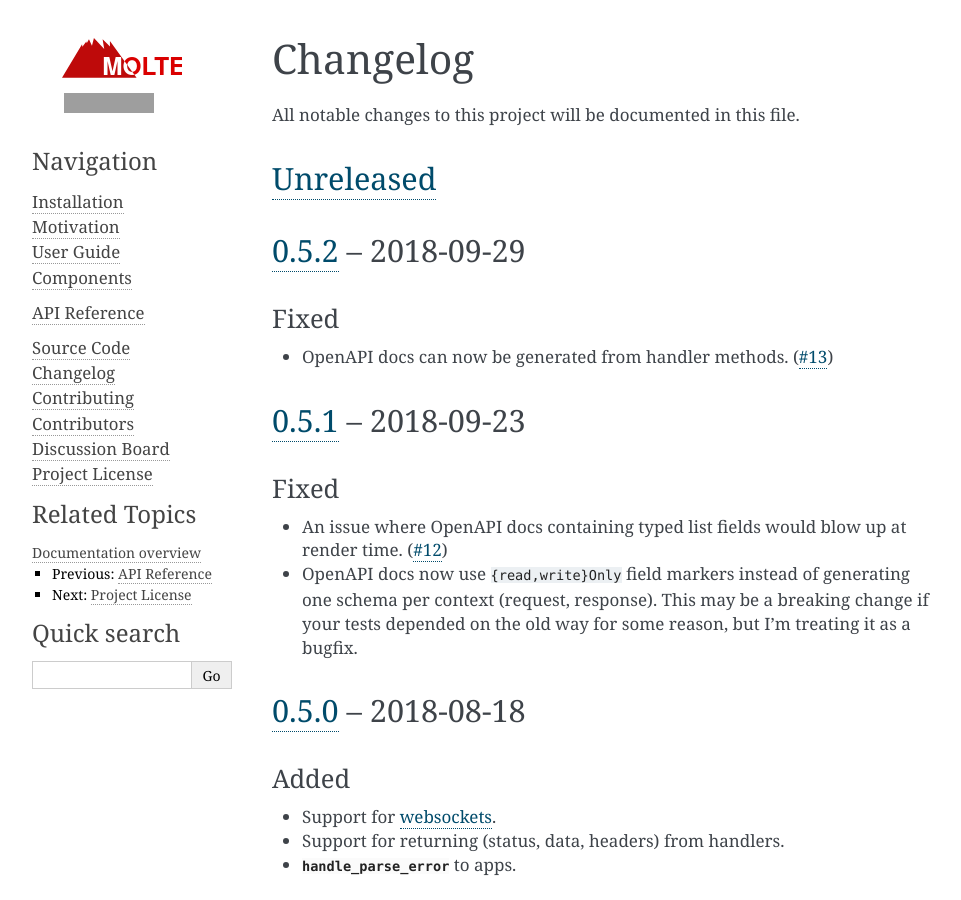
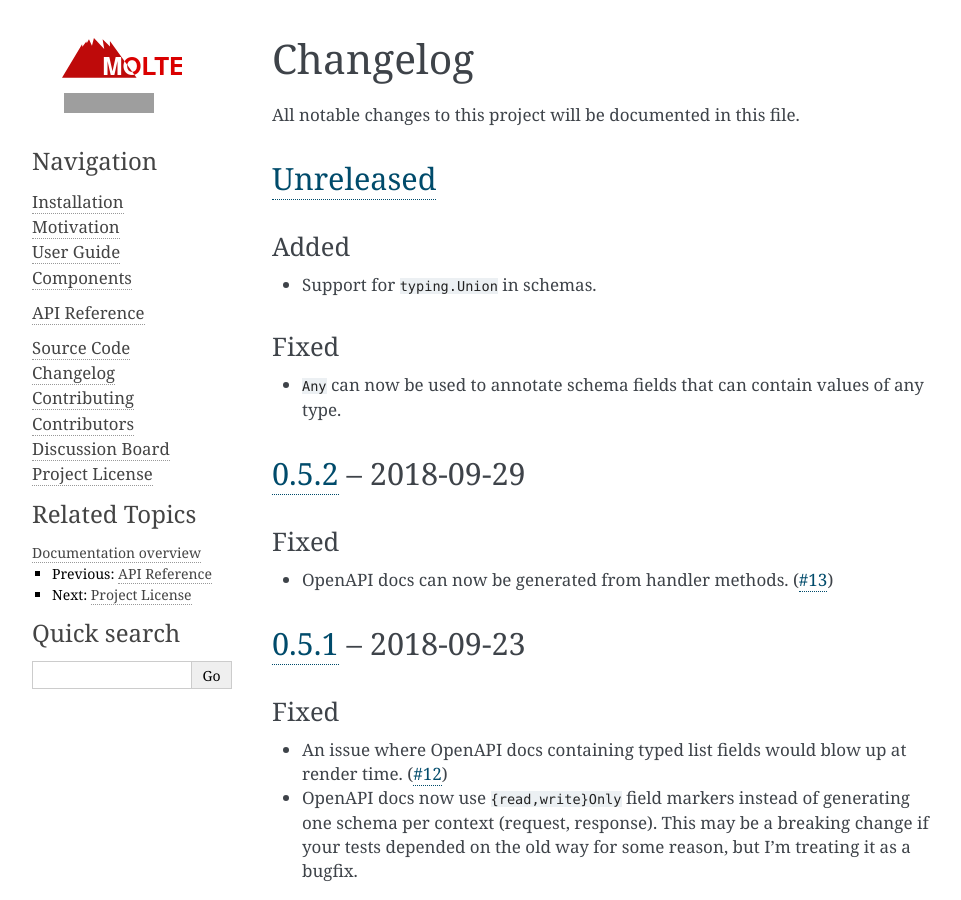
Before and after one commit to Bogdanp/molten, a Sphinx documentation site: the page built from docs/source/changelog.rst, in a window 1280 px wide and 900 px high. Shown: the whole window, without its empty margins (148-1109 px from the left). Built offline with Sphinx 7.4.7, drawn with Linux system fonts in a browser that asks for light colours; grey boxes are pictures that could not be loaded.

Commit message:
doc: update changelog

```diff
--- a/docs/source/changelog.rst
+++ b/docs/source/changelog.rst
@@ -8,6 +8,17 @@ All notable changes to this project will be documented in this file.
 
 `Unreleased`_
 -------------
+
+Added
+^^^^^
+
+* Support for ``typing.Union`` in schemas.
+
+Fixed
+^^^^^
+
+* ``Any`` can now be used to annotate schema fields that can contain
+  values of any type.
 
 
 `0.5.2`_ -- 2018-09-29
```
